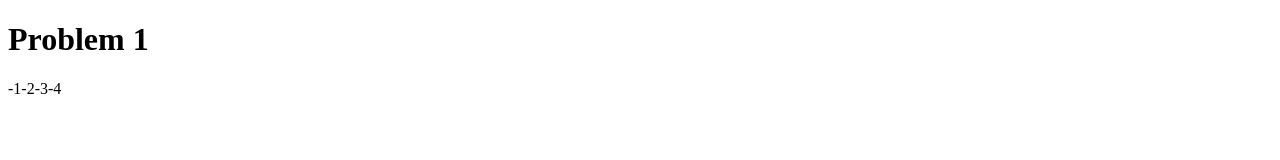
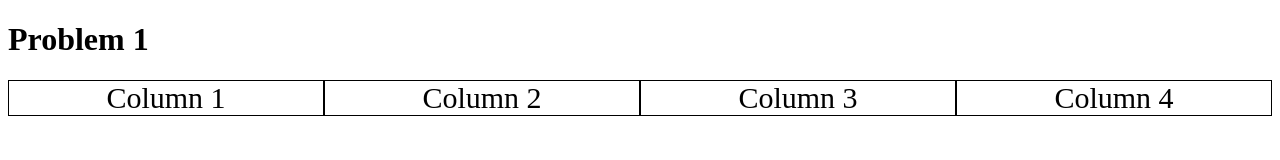
Before and after one commit to ahmeda625/Rich-Web-Lab1, a plain HTML site: page problem-1/index.html in a window 1280 px wide. Drawn offline with Linux system fonts and the light colour scheme.

Commit message:
Problem 1 complete

```diff
--- a/problem-1/index.html
+++ b/problem-1/index.html
@@ -3,24 +3,24 @@
 <head>
     <link rel="stylesheet" href="style.css">
 </head>
-<body>
-    <h1>
-        Problem 1
-    </h1>
+    <div class="header">
+        <h1>
+            Problem 1
+        </h1>
+    </div>
 
     <div class="container">
         <div class="grid">
-            -1
+            Column 1
         </div>
         <div class="grid">
-            -2
+            Column 2
         </div>
         <div class="grid">
-            -3
+            Column 3
         </div>
         <div class="grid">
-            -4
+            Column 4
         </div>
     </div>
-</body>
 </html>
--- a/problem-1/style.css
+++ b/problem-1/style.css
@@ -1,3 +1,24 @@
 .container {
     display: flex;
+    flex-wrap: wrap;
 }
+
+.grid {
+    border: 1px solid;
+    flex-grow: 0.5;
+    text-align: center;
+    font-size: 30px;
+    font-weight: 100;
+}
+
+@media (max-width: 720px) {
+    .grid {
+      width: calc(50% - 2px)
+    }
+  }
+
+  @media (max-width: 360px) {
+    .grid {
+      width: calc(100% - 2px)
+    }
+  }
```
